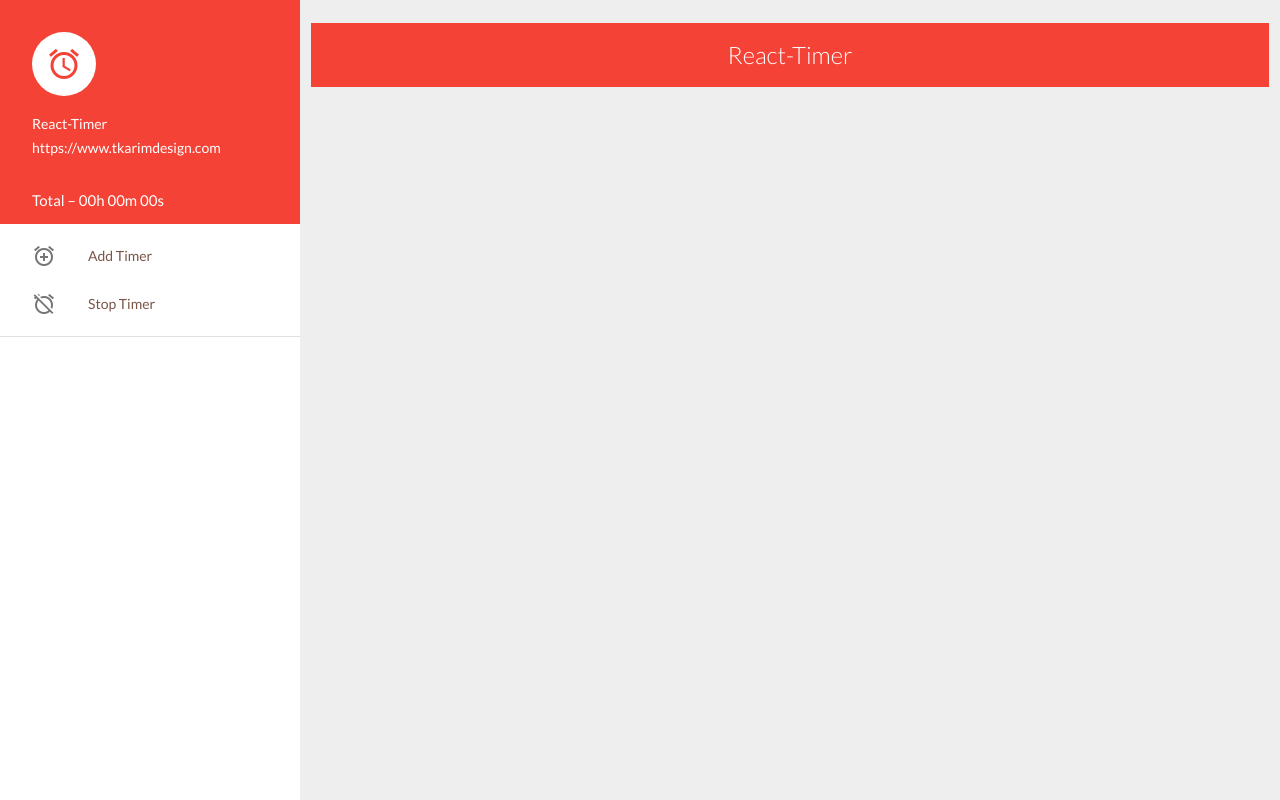
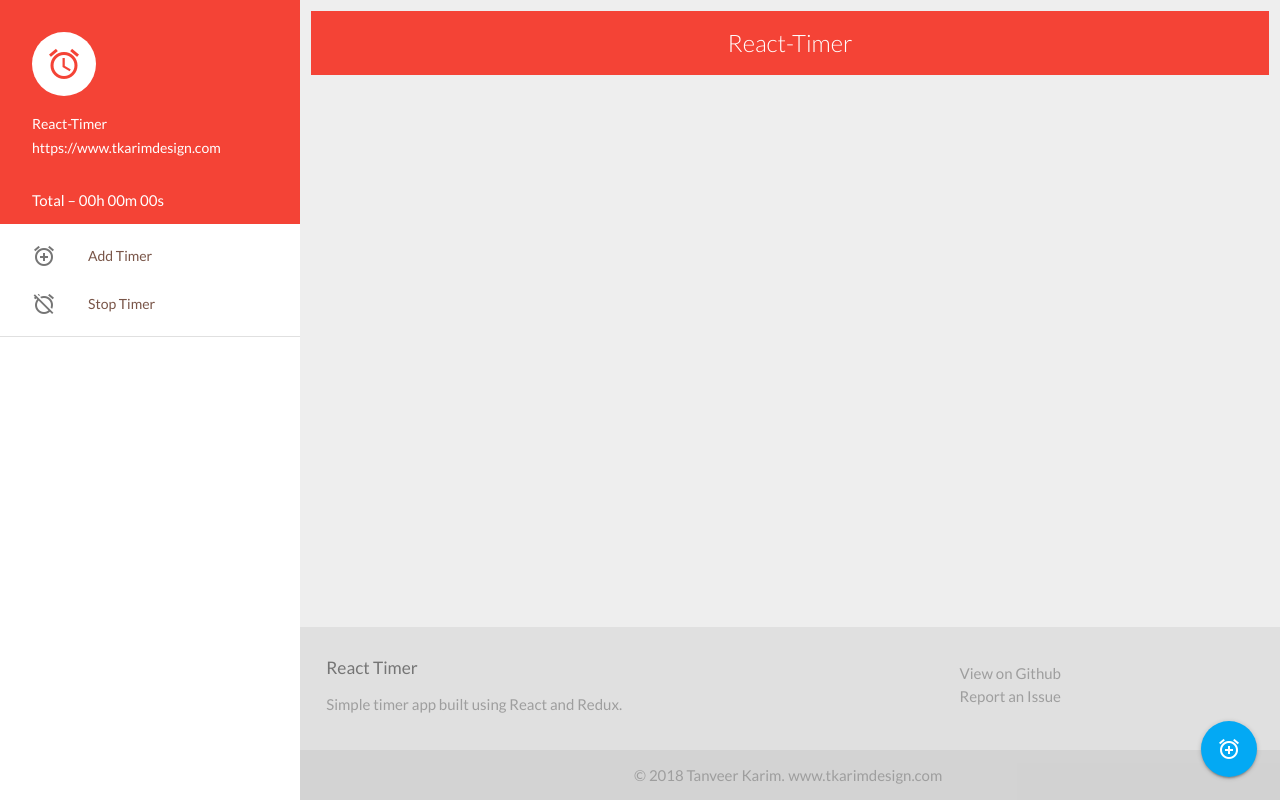
Before and after one commit to tanmancan/simple-tracker, a React (Create React App) app: page / in a window 1280 px wide. Built offline with nearby package versions, Linux system fonts and the light colour scheme.

Commit message:
footer, FAB add timer, drag and drop delete on FAB

```diff
--- a/src/App.js
+++ b/src/App.js
@@ -6,7 +6,8 @@ import './App.css';
 class App extends Component {
   constructor(props) {
     super(props);
-    this.sortByWeight = this.sortByWeight.bind(this);
+    this.handleDeleteOnDrop = this.handleDeleteOnDrop.bind(this);
+    this.handleDeleteOnDragOver = this.handleDeleteOnDragOver.bind(this);
   }
 
   SideNav() {
@@ -25,8 +26,19 @@ class App extends Component {
     )
   }
 
-  sortByWeight() {
-    return this;
+  handleDeleteOnDrop(e) {
+    console.log(e);
+    let payload = JSON.parse(e.dataTransfer.getData('application/json'));
+    console.log(payload);
+    this.props.onTimerDelete({
+      id: payload.id,
+      timerState: {},
+    });
+  }
+
+  handleDeleteOnDragOver(e) {
+    e.preventDefault();
+    // console.log(e);
   }
 
   appStyle() {
@@ -40,6 +52,15 @@ class App extends Component {
       <div className="App" style={this.appStyle()}>
         {this.SideNav()}
         <main>
+          <div
+            onDrop={this.handleDeleteOnDrop}
+            onDragOver={this.handleDeleteOnDragOver}
+            className="fixed-action-btn">
+            <a onClick={this.props.onTimerAdd} className="btn-floating  btn-large light-blue">
+              <i className="large material-icons">add_alarm</i>
+            </a>
+          </div>
+          <div className="row">
             <div className="nav-wrapper">
               <nav className="top-nav z-depth-0">
                 <div className="nav-wrapper red">
@@ -50,9 +71,25 @@ class App extends Component {
                 </div>
               </nav>
             </div>
-          <div className="row">
             {this.listBuilder()}
           </div>
+          <footer className="page-footer grey lighten-2">
+              <div className="row footer-content">
+                <div className="col l6 s12">
+                <h6 className="grey-text text-darken-1">React Timer</h6>
+                  <p className="grey-text">Simple timer app built using React and Redux.</p>
+                </div>
+                <div className="col l4 offset-l2 s12">
+                  <ul>
+                    <li><a className="grey-text" href="#!">View on Github</a></li>
+                    <li><a className="grey-text" href="#!">Report an Issue</a></li>
+                  </ul>
+                </div>
+              </div>
+            <div className="footer-copyright grey-text">
+              &copy; {new Date().getFullYear()} Tanveer Karim. <a className="grey-text" style={{padding:'0 .25rem'}} href="http://www.tkarimdesign.com">www.tkarimdesign.com</a>
+            </div>
+          </footer>
         </main>
       </div>
     );
```
Lines whose indentation alone changed are shown as unchanged.
